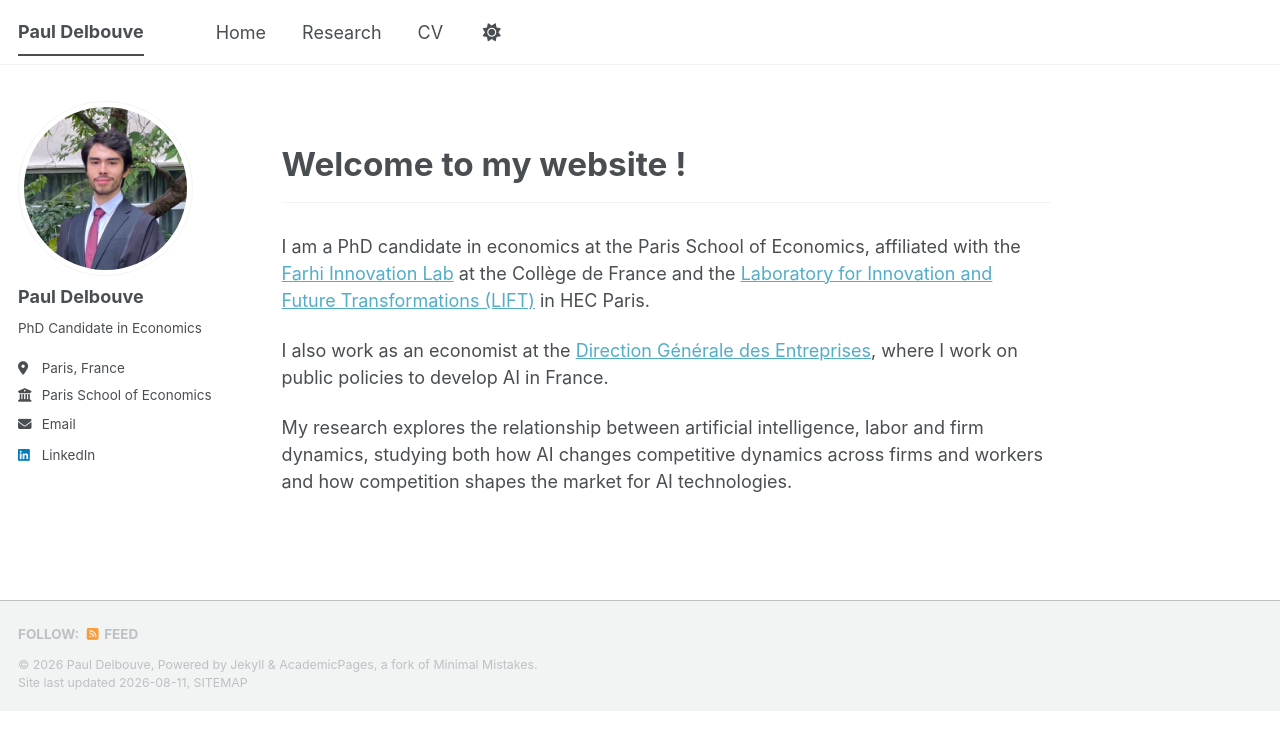
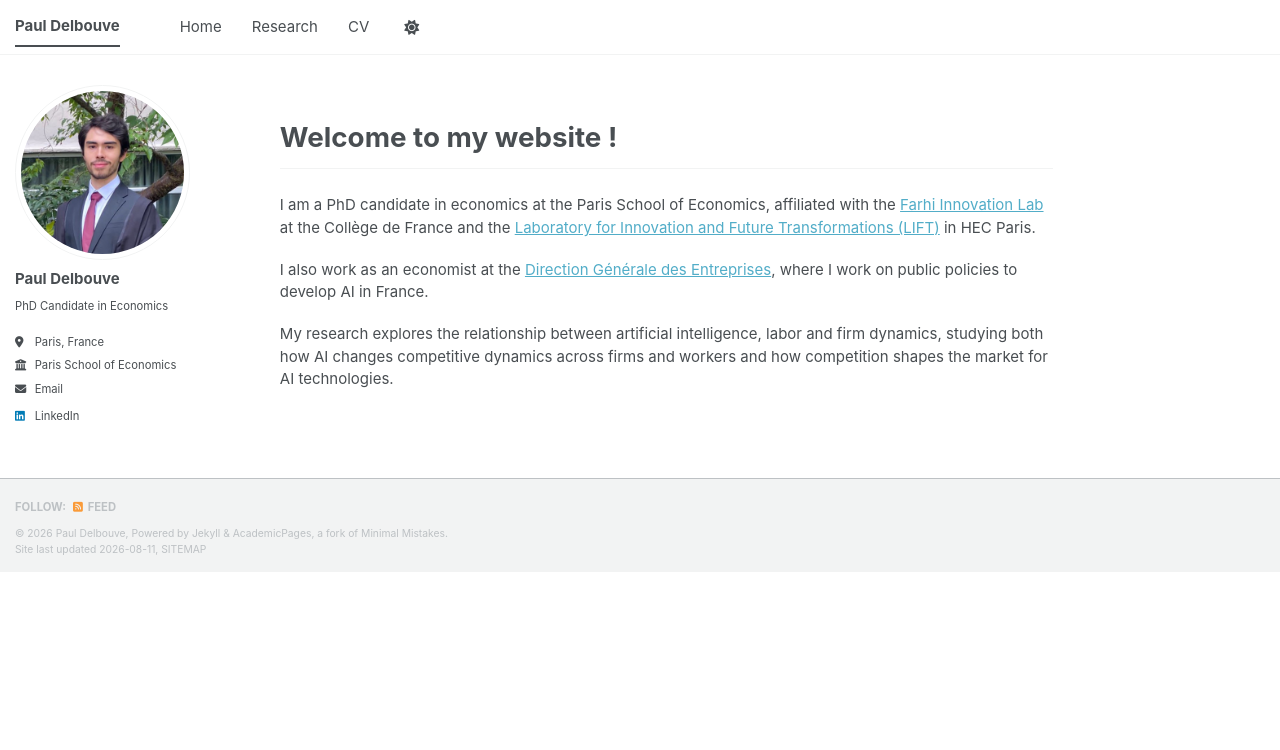
Before and after one commit to Pdelbouve/pdelbouve.github.io, a Jekyll site: the page built from _pages/about.md, in a window 1280 px wide. Shown: the top 750 px of the page. Built offline with Jekyll 4.4.1, drawn with Linux system fonts in a browser that asks for light colours; a style sheet for code colours, icons or effects is not loaded.

Commit message:
Smaller font size

```diff
--- a/_sass/layout/_reset.scss
+++ b/_sass/layout/_reset.scss
@@ -8,10 +8,10 @@ html {
   /* apply a natural box layout model to all elements */
   box-sizing: border-box;
   background-color: var(--global-bg-color);
-  font-size: 16px;
+  font-size: 14px;
 
   @include breakpoint($medium) {
-    font-size: 18px;
+    font-size: 15px;
   }
 
   -webkit-text-size-adjust: 100%;
```
